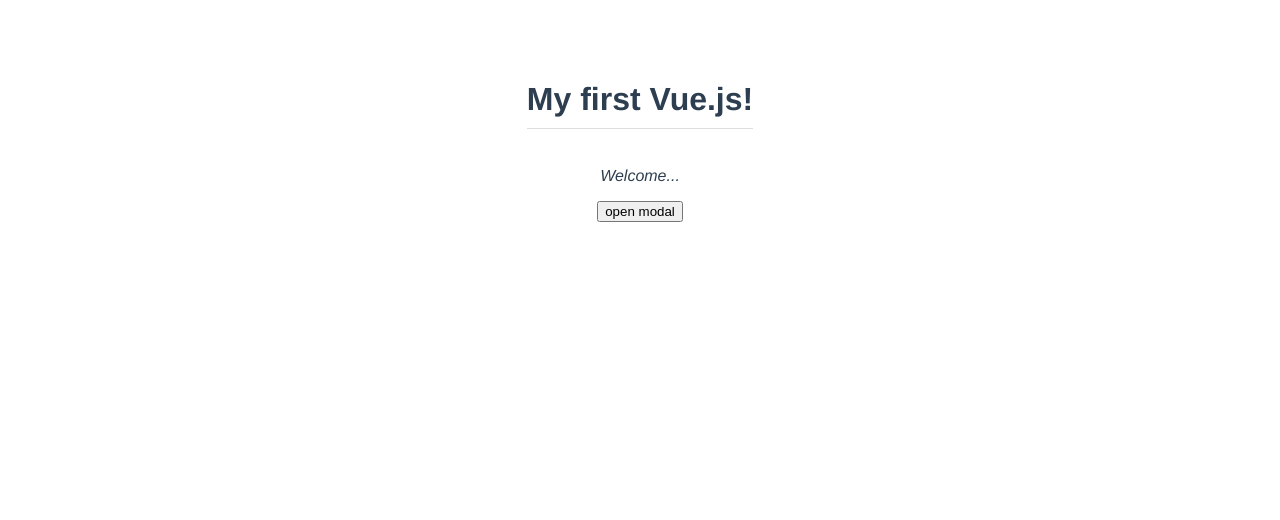
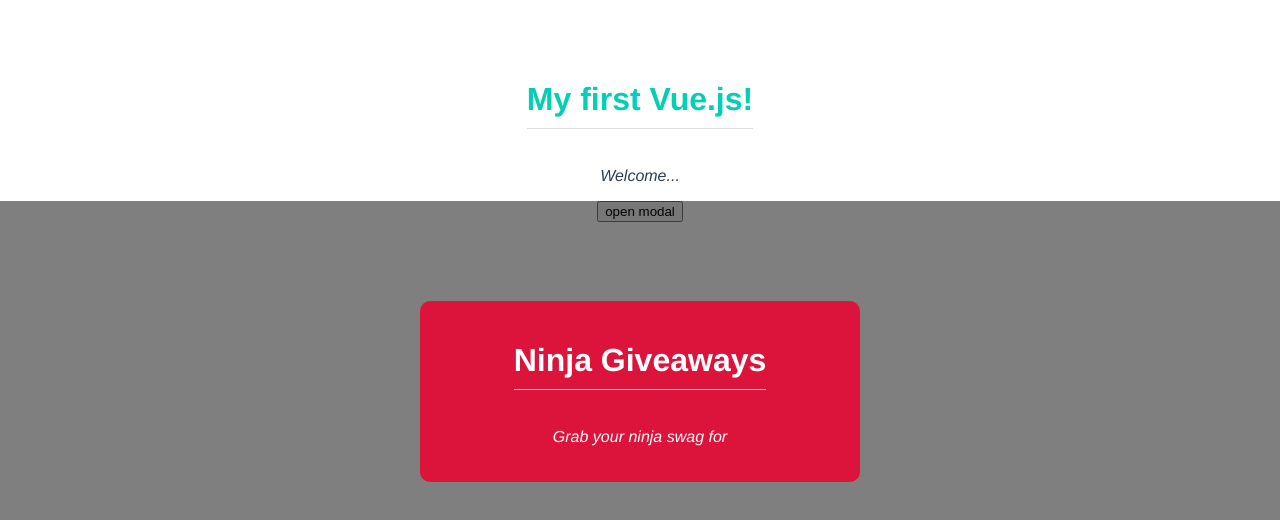
Before and after one commit to LydiahKamuyu/modal-project, a Vue app: page / in a window 1280 px wide. Both pictures are taken after a click on the button "open modal". Shown: the top 520 px of the page. Built offline with nearby package versions, Linux system fonts and the light colour scheme.

Commit message:
using slot

```diff
--- a/src/App.vue
+++ b/src/App.vue
@@ -2,9 +2,13 @@
   <h1>{{ title }}</h1>
   <p> Welcome...</p>
   <div v-if="showModal">
-    <Modal :header="header" :text="text" theme="sale" @close="toggleModal"/>
+    <Modal theme="sale" @close="toggleModal">
+      <h1>Ninja Giveaways</h1>
+      <p>Grab your ninja swag for</p>
+
+    </Modal>
   </div>
- <button @click.alt="toggleModal"> open modal </button>
+ <button @click="toggleModal"> open modal </button>
 </template>
 
 <script>
@@ -19,13 +23,13 @@
       title: 'My first Vue.js!',
       header: 'Sign up for giveaways',
       text: 'Must be nice',
-      showModal: false,
+      showModal: false
     }
   },
   methods: {
     toggleModal() {
-      this.showModal =!this.showModal
-    }
+      this.showModal = !this.showModal;
+    },
   }
 
 }
--- a/src/components/Modal.vue
+++ b/src/components/Modal.vue
@@ -1,16 +1,14 @@
 <template>
     <div class="backdrop" @click.self="closeModal">
-        <div class="modal" :class="{sale: theme === 'sale'}">
-            <h1> {{ header }}</h1>
-            <p>{{ text }}</p>
-
+        <div class="modal" :class="{sale:theme === 'sale'}">
+            <slot></slot>
         </div>
     </div>
 </template>
 <script>
 
 export default {
-    props:['header', 'text', 'theme'],
+    props:['theme'],
     methods:{
         closeModal(){
             this.$emit('close');
@@ -18,7 +16,7 @@
     }
 }
 </script>
-<style scoped>
+<style>
 .modal {
     width: 400px;
     padding: 20px;
```
